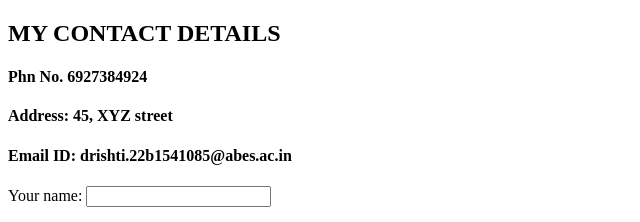
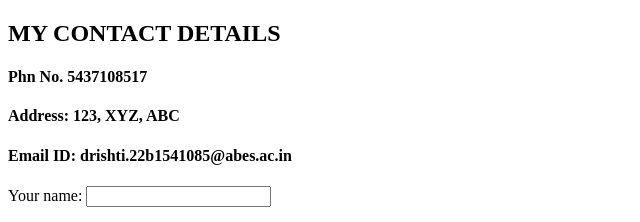
Before and after one commit to DrishtiJain17/Resume_Drishti-Jain, a plain HTML site: page contact.html in a window 1280 px wide. Shown: the top 222 px of the page, 0-640 px from the left. Drawn offline with Linux system fonts and the light colour scheme.

Commit message:
Update contact.html

```diff
--- a/contact.html
+++ b/contact.html
@@ -8,8 +8,8 @@
 </head>
 <body>
     <h2>MY CONTACT DETAILS</h2>
-    <h4>Phn No. 6927384924</h4>
-    <h4>Address: 45, XYZ street</h4>
+    <h4>Phn No. 5437108517</h4>
+    <h4>Address: 123, XYZ, ABC</h4>
     <h4>Email ID: drishti.22b1541085@abes.ac.in</h4>
     <form action="index.html">
 <label>Your name: </label><input type="text">
```
